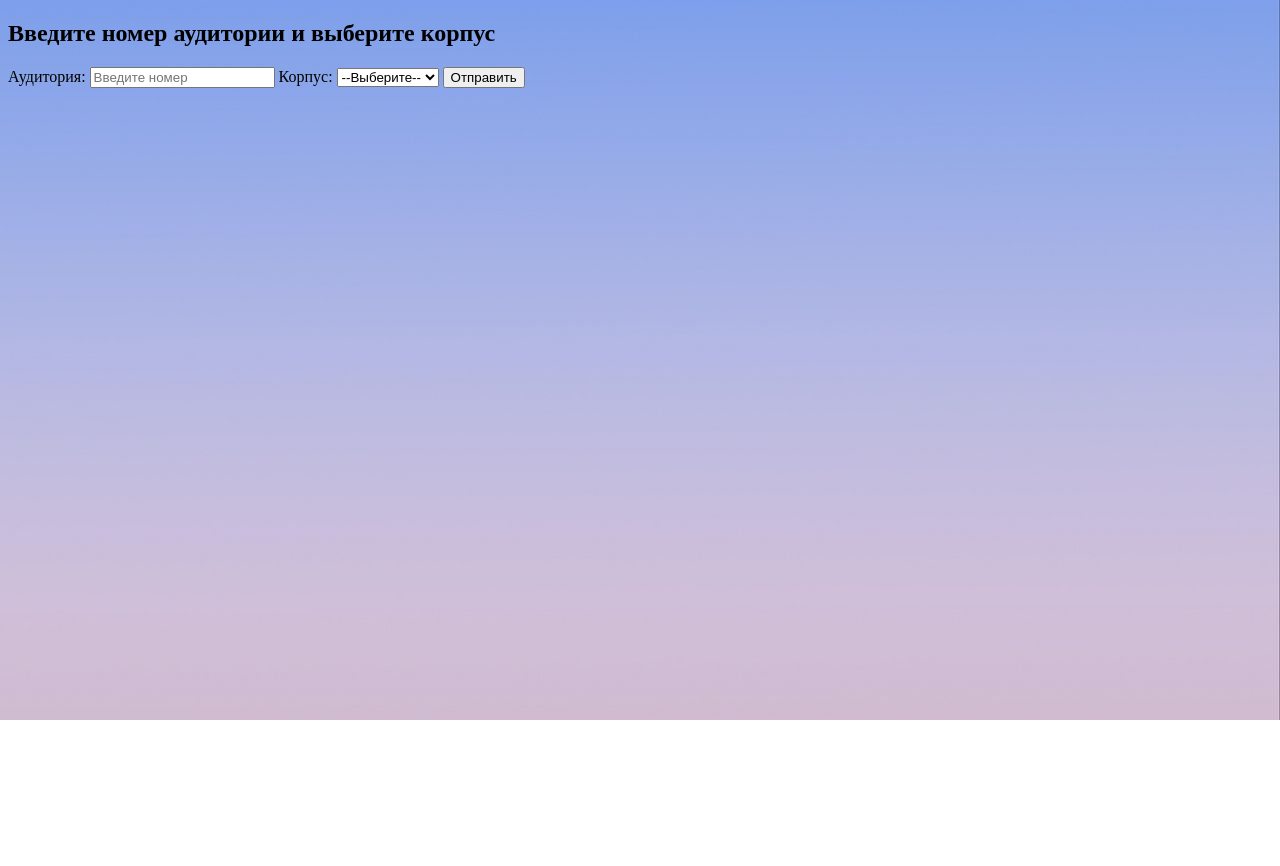
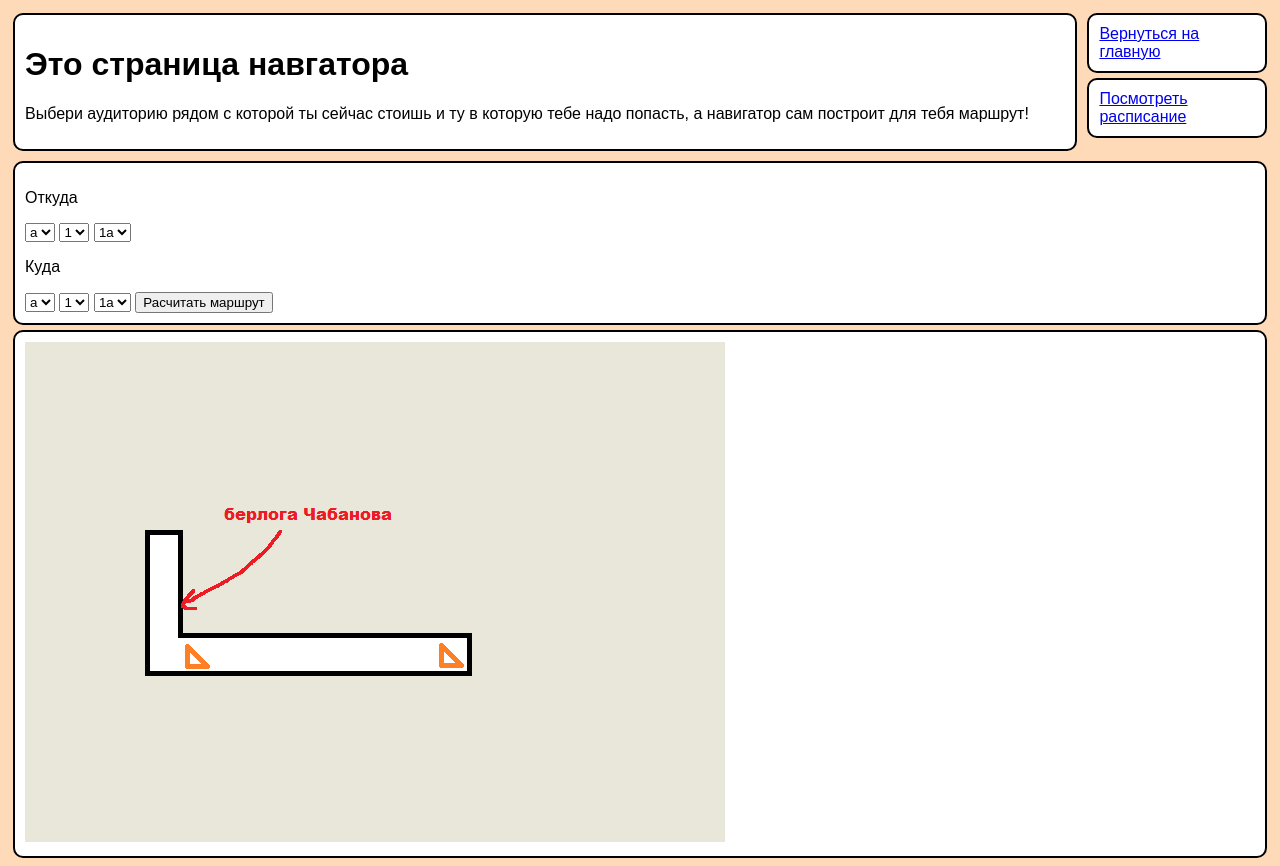
Before and after one commit to Teru3301/CFU-navigator, a plain HTML site: page navogator.html in a window 1280 px wide. Before the commit the page ends 800 px from the top, so only its background shows below. Drawn offline with Linux system fonts and the light colour scheme.

Commit message:
отредактировал страницу навигатора

```diff
--- a/navogator.html
+++ b/navogator.html
@@ -1,48 +1,82 @@
 <!DOCTYPE html>
 <html lang="en">
+
+
+<!-- браузерная информация -->
 <head>
-    <meta charset="UTF-8">
-    <meta name="viewport" content="width=device-width, initial-scale=1.0">
-    <title>Навигатор</title>
+
+    <title>Страница навгатора</title>
+    <link rel="stylesheet" href="./static/styles/map_style.css">
+
 </head>
+
+
+<!-- разметнка -->
 <body>
-    <style>
-        body {
-            background-image: url('static/images/im3.jpg');
-            background-repeat: no-repeat;
-            background-size: cover;
-        }
-    </style>
-    <h2>Введите номер аудитории и выберите корпус</h2>
-    <form id="input-form">
-        <label for="number-input">Аудитория:</label>
-        <input type="number" id="number-input" placeholder="Введите номер" required>
 
-        <label for="letter-select">Корпус:</label>
-        <select id="letter-select" required>
-            <option value="" disabled selected>--Выберите--</option>
-            <option value="A">А</option>
-            <option value="B">Б</option>
-            <option value="C">В</option>
+    <div class="grid-conteiner">
+        <div class="block">
+            <h1>
+                Это страница навгатора
+            </h1>
+
+            <p>
+                Выбери аудиторию рядом с которой ты сейчас стоишь и ту в которую тебе надо попасть, а навигатор сам построит для тебя маршрут!
+            </p>
+        </div>
+        <div>
+            <div class="block to-enother-page">
+                <a href="./glavnay.html"> Вернуться на главную </a>
+            </div>
+            <div class="block to-enother-page">
+                <a href="./plan.html">Посмотреть расписание</a>
+            </div>
+        </div>
+    </div>
+
+    <div class="block">
+        <p>Откуда</p>
+        <select id="building-body">
+            <option value="a">a</option>
+            <option value="b">b</option>
+            <option value="c">c</option>
+        </select>
+        <select id="floor">
+            <option value="1">1</option>
+            <option value="2">2</option>
+            <option value="3">3</option>
+        </select>
+        <select id="auditory">
+            <option value="1a">1a</option>
+            <option value="2a">2a</option>
+            <option value="3a">3a</option>
         </select>
 
-        <button type="submit">Отправить</button>
-    </form>
+        <p>Куда</p>
+        <select id="building-body">
+            <option value="a">a</option>
+            <option value="b">b</option>
+            <option value="c">c</option>
+        </select>
+        <select id="floor">
+            <option value="1">1</option>
+            <option value="2">2</option>
+            <option value="3">3</option>
+        </select>
+        <select id="auditory">
+            <option value="1a">1a</option>
+            <option value="2a">2a</option>
+            <option value="3a">3a</option>
+        </select>
 
-    <div id="output"></div> <!-- Здесь будет выводиться результат -->
+        <button type="button">Расчитать маршрут</button>
+    </div>
 
-    <script>
-        document.getElementById('input-form').addEventListener('submit', function(event) {
-            event.preventDefault(); // Отменяем стандартное поведение формы
-
-            // Получаем значение из поля ввода
-            const numberInput = document.getElementById('number-input').value;
-            const letterInput = document.getElementById('letter-select').value;
-
-            // Выводим значения на страницу
-            document.getElementById('output').textContent = "Вы ввели число: " + numberInput + " и выбрали букву: " + letterInput;
-        });
-    </script>
+    <div class="block">
+        <img src="./static/images/l0.png" alt="Карта этажа">
+    </div>
 
 </body>
+
+
 </html>
--- /dev/null
+++ b/static/styles/map_style.css
@@ -0,0 +1,21 @@
+body {
+    font-family: Arial, Helvetica, sans-serif;
+    background: peachpuff;
+}
+
+.grid-conteiner {
+    display: grid;
+    grid-template-columns: 85% auto;
+}
+
+.block {
+    background-color: white;
+    border-radius: 10px;
+    padding: 10px;
+    margin: 5px;
+    border: 2px solid black;
+}
+
+img {
+    height: 100%;
+}
```
Also changed, not shown: static/images/l0.png (added), static/images/l1.png (added), static/images/l2.png (added), static/images/l3.png (added).
